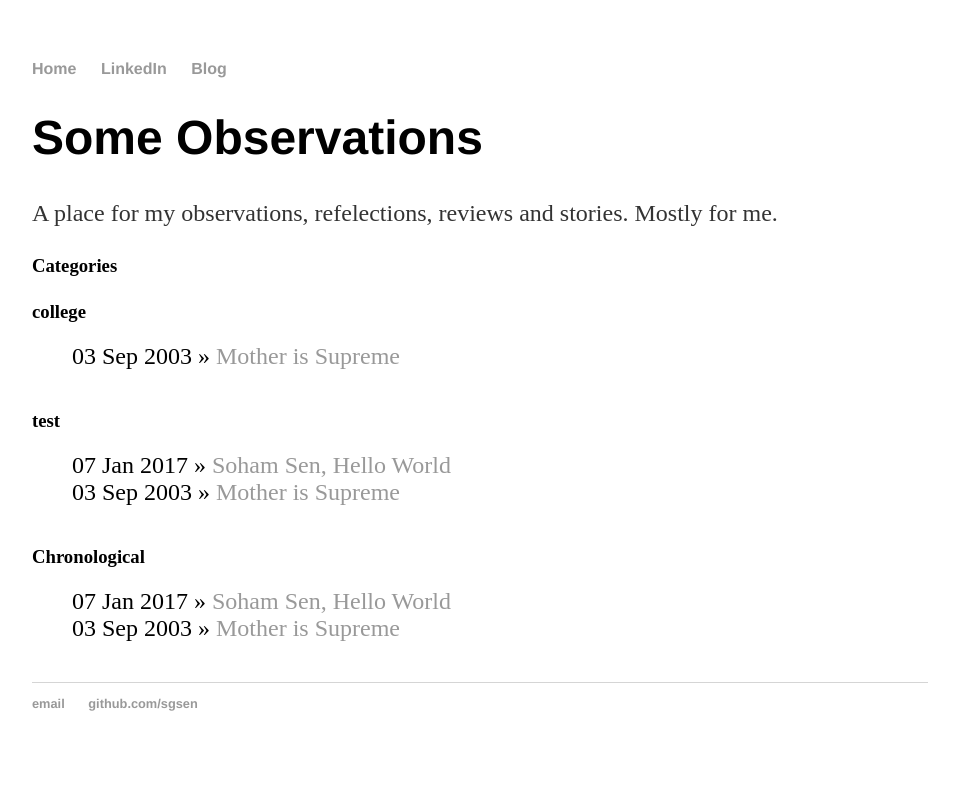
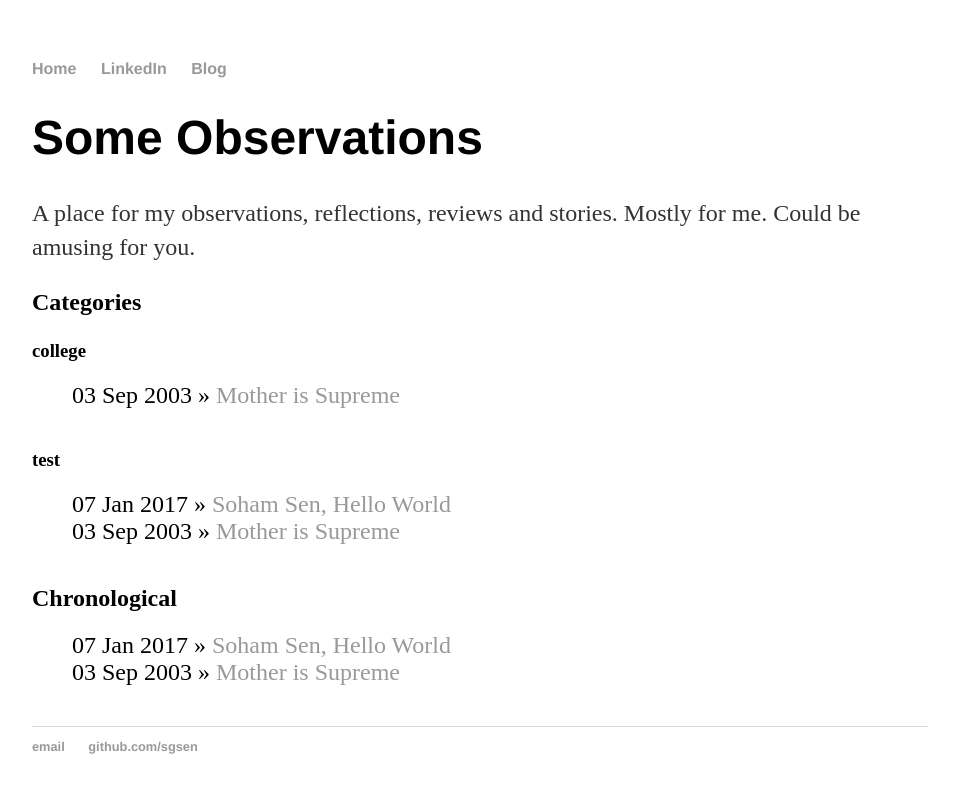
Before and after one commit to sgsen/sgsen.github.io, a Jekyll site: the page built from blog/index.html, in a window 1280 px wide. Shown: the top 793 px of the page, without its empty margins (160-1119 px from the left). Built offline with Jekyll 4.4.1, drawn with Linux system fonts in a browser that asks for light colours.

Commit message:
tweaks to blog index

```diff
--- a/blog/index.html
+++ b/blog/index.html
@@ -4,10 +4,10 @@ title: Some Observations
 ---
 <div class="blurb">
 	<h1>{{ page.title }}</h1>
-	<p> A place for my observations, refelections, reviews and stories. Mostly for me.</p>
+	<p> A place for my observations, reflections, reviews and stories. Mostly for me. Could be amusing for you. </p>
 </div><!-- /.blurb -->
 
-	<h3>Categories</h3>
+	<h2>Categories</h2>
 
 	<div id="archives">
 	{% for category in site.categories %}
@@ -28,7 +28,7 @@ title: Some Observations
 	</div>
 
 
-	<h3>Chronological</a></h3>
+	<h2>Chronological</a></h2>
 
 	<ul class="posts">
 
```
